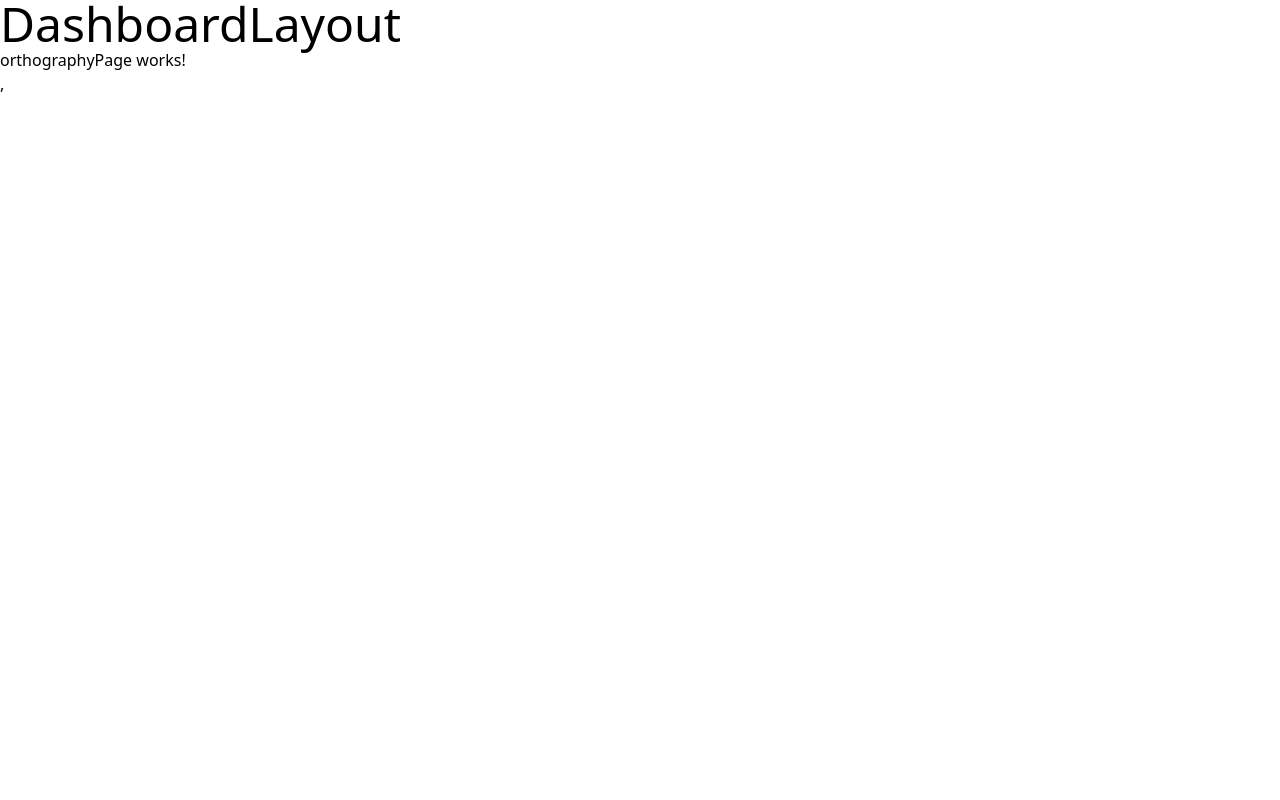
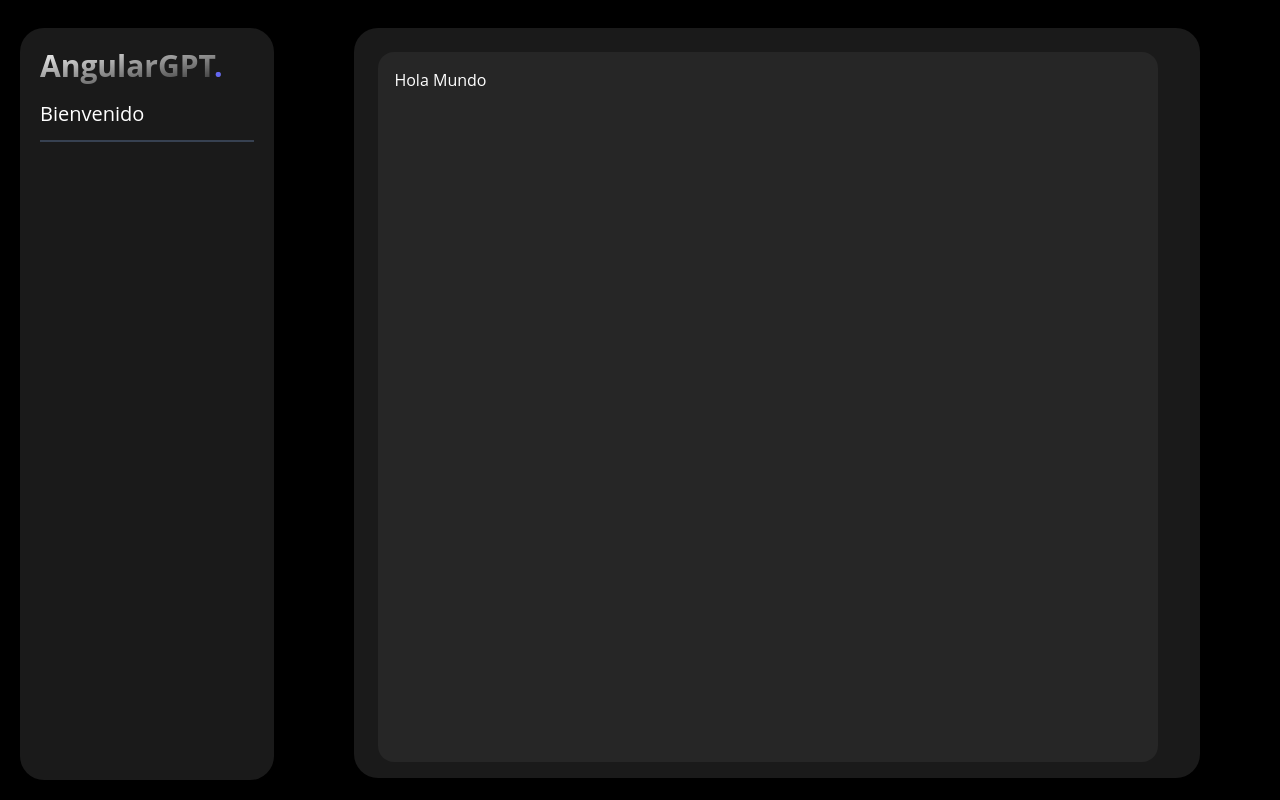
Before and after one commit to lmdelgallego/Angular-GPT, an Angular app: page /orthography in a window 1280 px wide. Built offline with nearby package versions, Linux system fonts and the light colour scheme.

Commit message:
👷🏽‍♂️ 🎨 Design and Styles

```diff
--- a/src/app/presentation/layouts/dashboardLayout/dashboardLayout.component.html
+++ b/src/app/presentation/layouts/dashboardLayout/dashboardLayout.component.html
@@ -1,2 +1,28 @@
-<h1 class="text-5xl font-thin">DashboardLayout</h1>
-<router-outlet></router-outlet>
+<main class="flex flex-row mt-7">
+  <nav
+    class="hidden sm:flex flex-col ml-5 w-[370px] min-h-[calc(100vh-3.0rem)] bg-white bg-opacity-10 p-5 rounded-3xl"
+  >
+    <h1
+      class="font-bold text-lg lg:text-3xl bg-gradient-to-br from-white via-white/50 bg-clip-text text-transparent"
+    >
+      AngularGPT<span class="text-indigo-500">.</span>
+    </h1>
+    <span class="text-xl">Bienvenido</span>
+
+    <div class="border-gray-700 border my-3"></div>
+
+    <!-- Nav Links -->
+
+    <!-- End Nav Links -->
+  </nav>
+
+  <section
+    class="mx-3 sm:mx-20 flex flex-col w-full h-[calc(100vh-50px)] bg-white bg-opacity-10 p-5 rounded-3xl"
+  >
+    <div class="flex h-full flex-row">
+      <div class="flex flex-col flex-auto p-1">
+        <router-outlet />
+      </div>
+    </div>
+  </section>
+</main>
--- a/src/app/presentation/pages/orthographyPage/orthographyPage.component.html
+++ b/src/app/presentation/pages/orthographyPage/orthographyPage.component.html
@@ -1 +1,14 @@
-<p>orthographyPage works!</p>,
+<div class="chat-container">
+  <div class="chat-messages">
+
+    <div class="grid gap-y-2">
+
+      <!-- chat messages -->
+      <span>Hola Mundo</span>
+
+    </div>
+
+  </div>
+
+  <!-- Message Box -->
+</div>
--- a/src/styles.css
+++ b/src/styles.css
@@ -2,3 +2,58 @@
 @tailwind base;
 @tailwind components;
 @tailwind utilities;
+
+html, body {
+  background-color: #000000;
+  color: white;
+  font-family: 'Open Sans', sans-serif;
+
+}
+
+
+h1 {
+  @apply text-3xl font-bold mb-4;
+}
+
+p {
+  @apply mb-4;
+}
+
+ul {
+  @apply list-disc list-inside;
+}
+
+strong {
+  @apply font-bold text-indigo-400 text-xl;
+}
+
+em {
+  @apply italic text-pink-500;
+}
+
+
+.btn-primary {
+  @apply bg-indigo-500 text-white font-bold py-2 px-4 rounded-xl hover:bg-indigo-700 transition-all duration-200 ease-in-out;
+}
+
+.btn-primary:disabled {
+  @apply bg-indigo-500 text-white font-bold py-2 px-4 rounded-xl opacity-50 cursor-not-allowed;
+}
+
+.chat-container {
+  @apply flex flex-col flex-auto flex-shrink-0 rounded-2xl bg-white bg-opacity-5 h-[calc(100vh-90px)] p-4 w-[calc(100vw-500px)];
+}
+
+.chat-messages {
+  @apply flex flex-col h-full overflow-x-auto mb-4 overflow-scroll;
+}
+
+
+/* Animations */
+
+.fade-in { animation: fadeIn .3s; }
+
+@keyframes fadeIn {
+  0% { opacity: 0; }
+  100% { opacity: 1; }
+}
```
